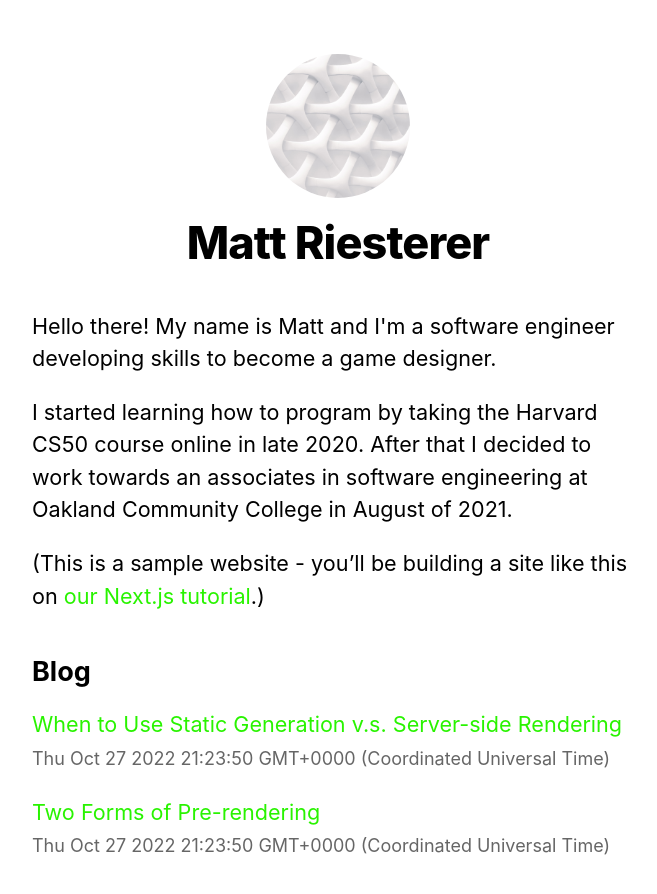
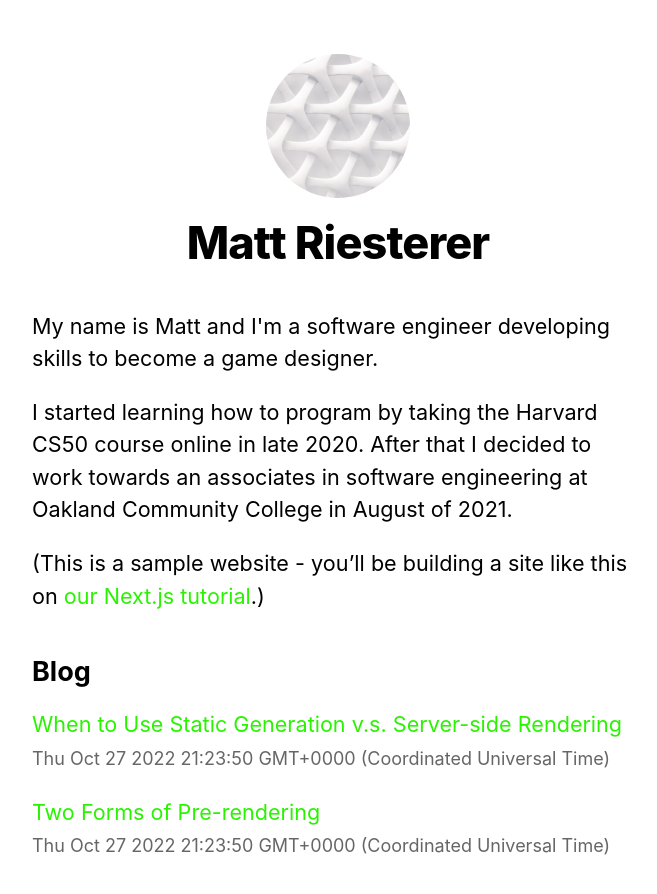
Before and after one commit to abagofmatt/portfolio-website, a Next.js app: page / in a window 1280 px wide. Shown: the top 894 px of the page, without its empty margins (302-959 px from the left). Built offline with nearby package versions, Linux system fonts and the light colour scheme.

Commit message:
Add files via upload

```diff
--- a/pages/index.js
+++ b/pages/index.js
@@ -22,7 +22,7 @@ export default function Home({ allPostsData }) {
         <title>{siteTitle}</title>
       </Head>
       <section className={utilStyles.headingMd}>
-        <p>Hello there! My name is Matt and I'm a software engineer developing skills to become a game designer.</p>
+        <p>My name is Matt and I'm a software engineer developing skills to become a game designer.</p>
         <p>
           I started learning how to program by taking the Harvard CS50 course online in late 2020. After that I decided to work towards an associates in software engineering at Oakland Community College in August of 2021.
         </p>
```
